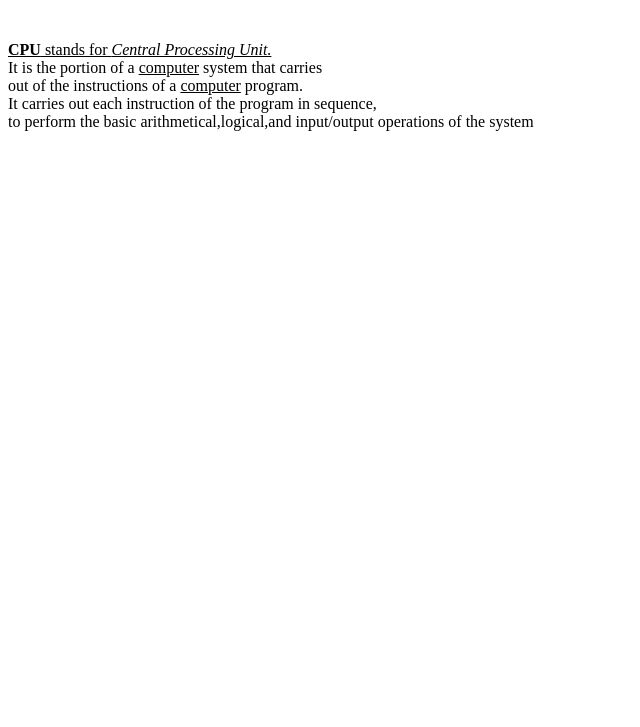
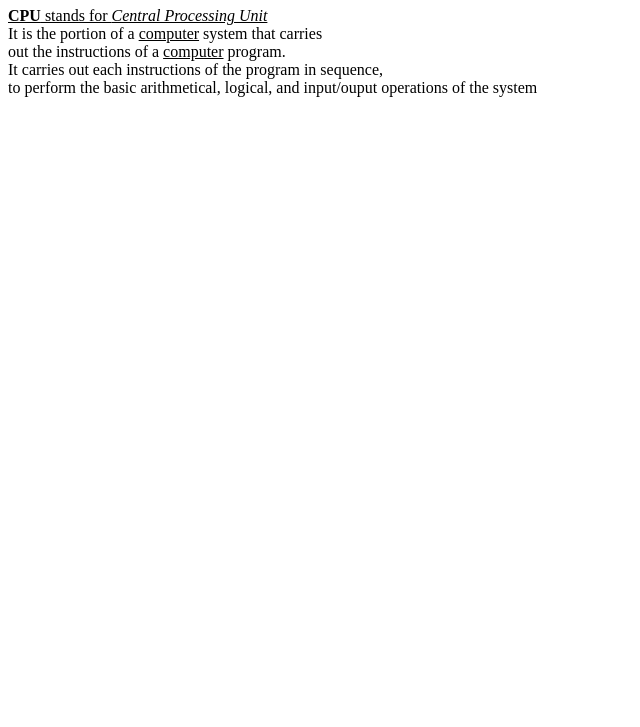
Before and after one commit to iamneo-production/cdfdacdecacaaadaeccdfffebaeceaec, a plain HTML site: page public/index.html in a window 1280 px wide. Shown: the part 73-800 px from the top of the page, without its empty margins (0-640 px from the left). Drawn offline with Linux system fonts and the light colour scheme.

Commit message:
Submit-project-save-commit-12/2/2023--8:44:59-PM

```diff
--- a/public/index.html
+++ b/public/index.html
@@ -1,17 +1,20 @@
-<!DOCTYPE html>
-<html lang="en">
-<head>
-    <title>HTML Basic 1</title>
-</head>
-<body>
-    <h1><b>CPU</b></h1><br>
-    <p>
-        <u><b>CPU</b> stands for <i>Central Processing Unit.</i></u><br>
-        It is the portion of a <u>computer</u> system that carries<br>
-        out of the instructions of a <u>computer</u> program.<br>
-        It carries out each instruction of the program in sequence,<br>
-        to perform the basic arithmetical,logical,and input/output operations of the system
-    </p>
-
-</body>
-</html>
+<!DOCTYPE HTML>
+<HTML>
+    <HEAD>
+        <TITLE>
+            HTML BASIC 1
+        </TITLE>
+    </HEAD>
+    <BODY>
+        <H1>
+            <B>CPU</B><BR>
+        </H1>
+        <P>
+            <U><B>CPU</B> stands for <I>Central Processing Unit</I></U><BR>
+            It is the portion of a <u>computer</u> system that carries<BR>
+            out the instructions of a <u>computer</u> program.<BR>
+            It carries out each instructions of the program in sequence,<BR>
+            to perform the basic arithmetical, logical, and input/ouput operations of the system
+        </P>
+    </BODY>
+</HTML>
```
